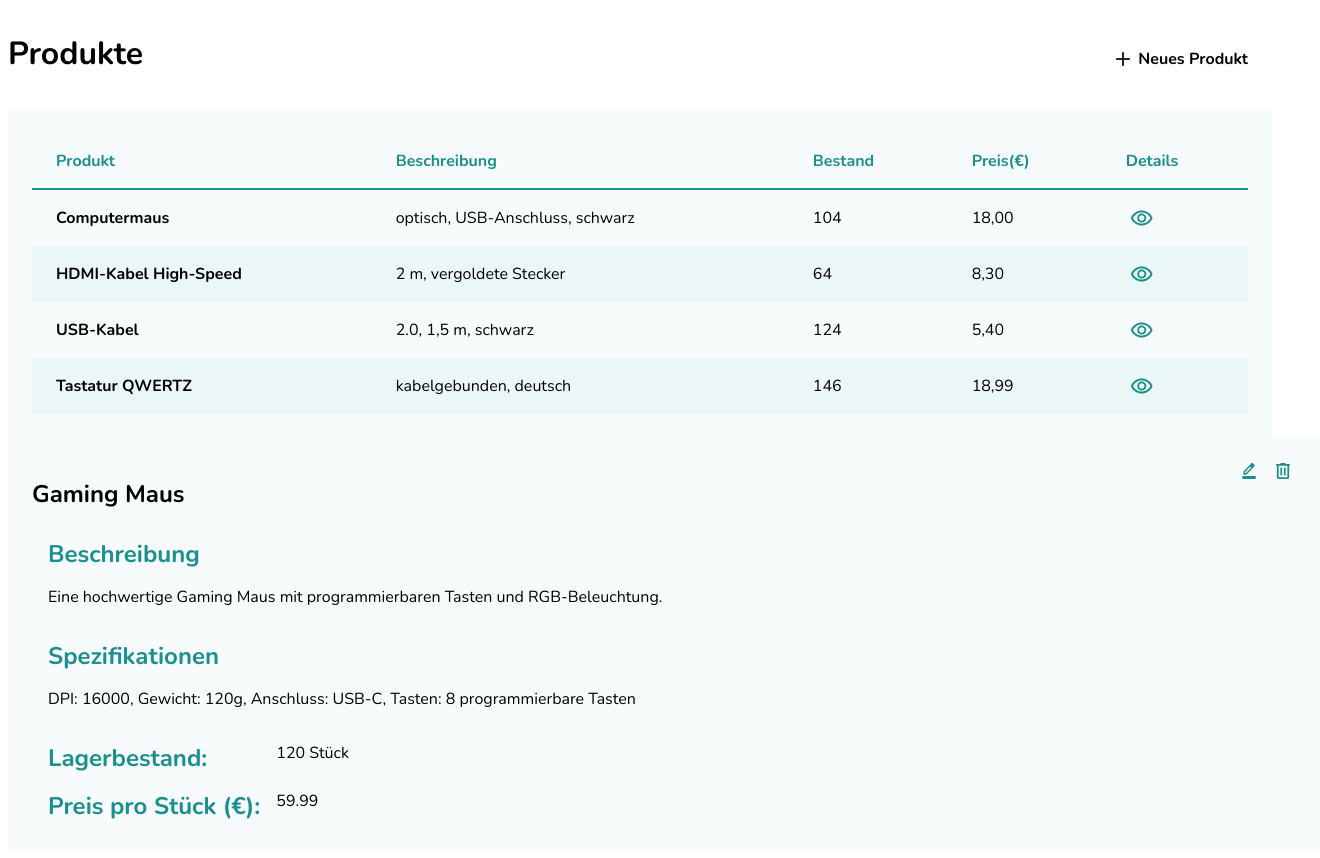
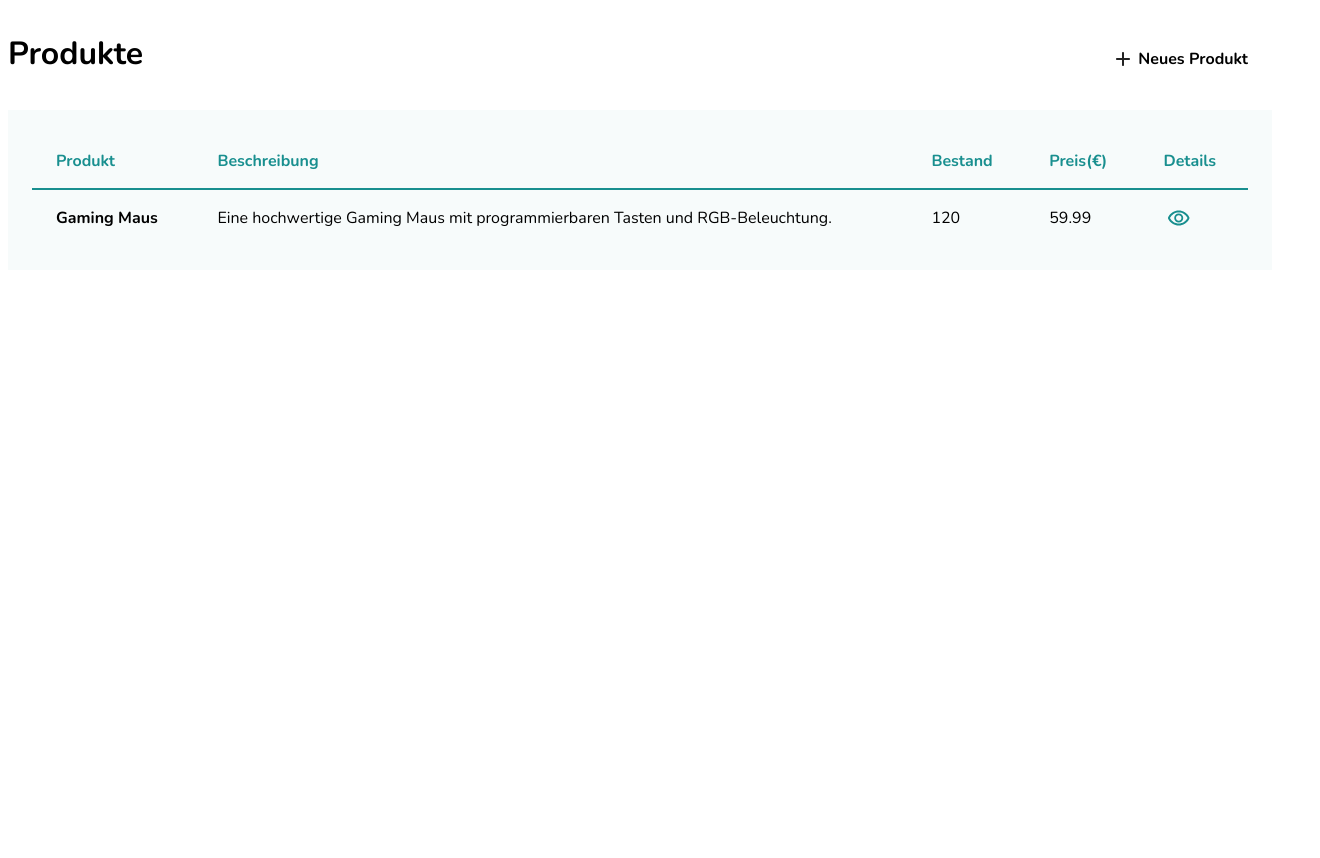
Before and after one commit to DominikKoniorczyk/angular-test, an Angular app in the folder product-list/: page / in a window 1280 px wide. Shown: the whole page, 1320 px wide, since content can reach past the window. After the commit the page ends 800 px from the top, so only its background shows below. Built offline with nearby package versions, Linux system fonts and the light colour scheme.

Commit message:
change items to a for loop in the product list.html

```diff
--- a/product-list/src/app/app.html
+++ b/product-list/src/app/app.html
@@ -1,4 +1,4 @@
 <app-header></app-header>
 <app-product-list></app-product-list>
-<app-product-detail></app-product-detail>
+<!-- <app-product-detail></app-product-detail> -->
 <router-outlet />
--- a/product-list/src/app/shared/components/product-list/product-list.html
+++ b/product-list/src/app/shared/components/product-list/product-list.html
@@ -10,34 +10,19 @@
       </tr>
     </thead>
     <tbody>
-      <tr role="link">
-        <td>Computermaus</td>
-        <td>optisch, USB-Anschluss, schwarz</td>
-        <td><span class="badge ok">104</span></td>
-        <td class="price">18,00</td>
-        <td><a class="btn--view" aria-label="Details anzeigen"></a></td>
-      </tr>
-      <tr role="link">
-        <td>HDMI-Kabel High-Speed</td>
-        <td>2 m, vergoldete Stecker</td>
-        <td><span class="badge low">64</span></td>
-        <td class="price">8,30</td>
-        <td><a class="btn--view" aria-label="Details anzeigen"></a></td>
-      </tr>
-      <tr role="link">
-        <td>USB-Kabel</td>
-        <td>2.0, 1,5 m, schwarz</td>
-        <td><span class="badge ok">124</span></td>
-        <td class="price">5,40</td>
-        <td><a class="btn--view" aria-label="Details anzeigen"></a></td>
-      </tr>
-      <tr routerLink="/edit">
-        <td>Tastatur QWERTZ</td>
-        <td>kabelgebunden, deutsch</td>
-        <td><span class="badge ok">146</span></td>
-        <td class="price">18,99</td>
-        <td><a class="btn--view" aria-label="Details anzeigen"></a></td>
-      </tr>
+      @for(item of list; track item.name; let index = $index){
+        <tr role="link">
+          <td>{{ item.name }}</td>
+          <td>{{ item.description }}</td>
+          <td><span class="badge ok">{{ item.stock }}</span></td>
+          <td class="price">{{ item.price }}</td>
+          <td><a class="btn--view" aria-label="Details anzeigen"></a></td>
+        </tr>
+      } @empty {
+        <tr role="link">
+          <td>Keine Items in der Liste!!!</td>
+        </tr>
+      }
     </tbody>
   </table>
 </section>
```
